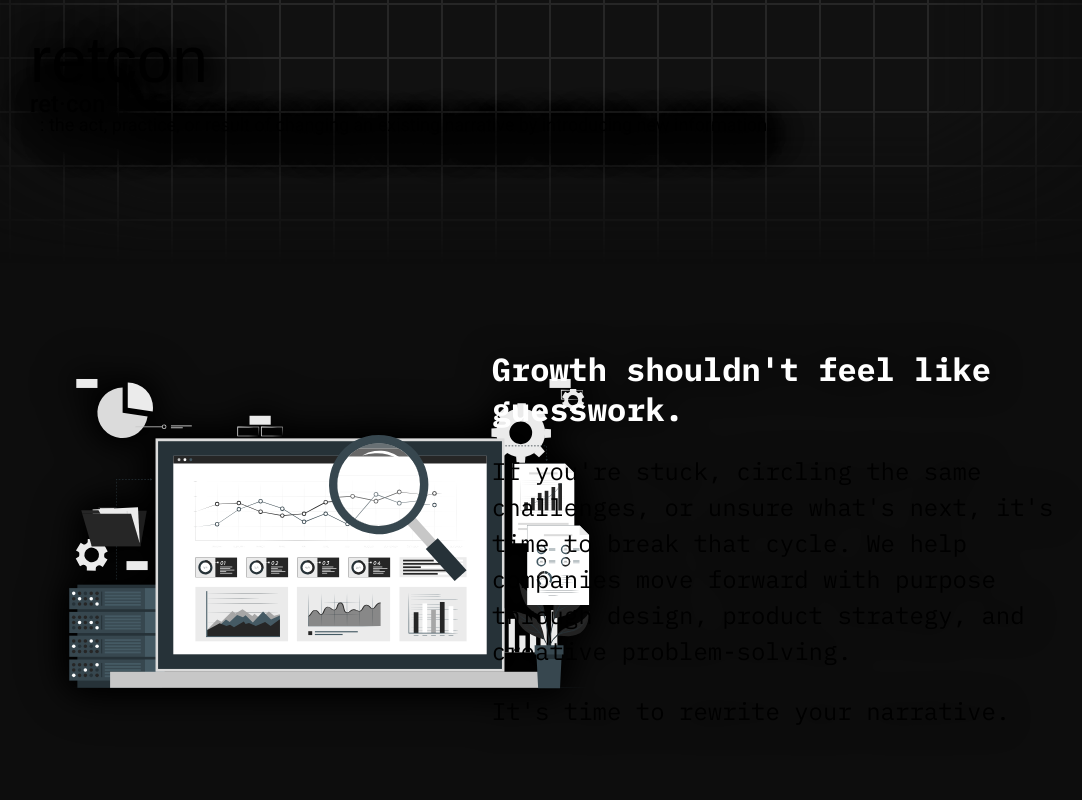
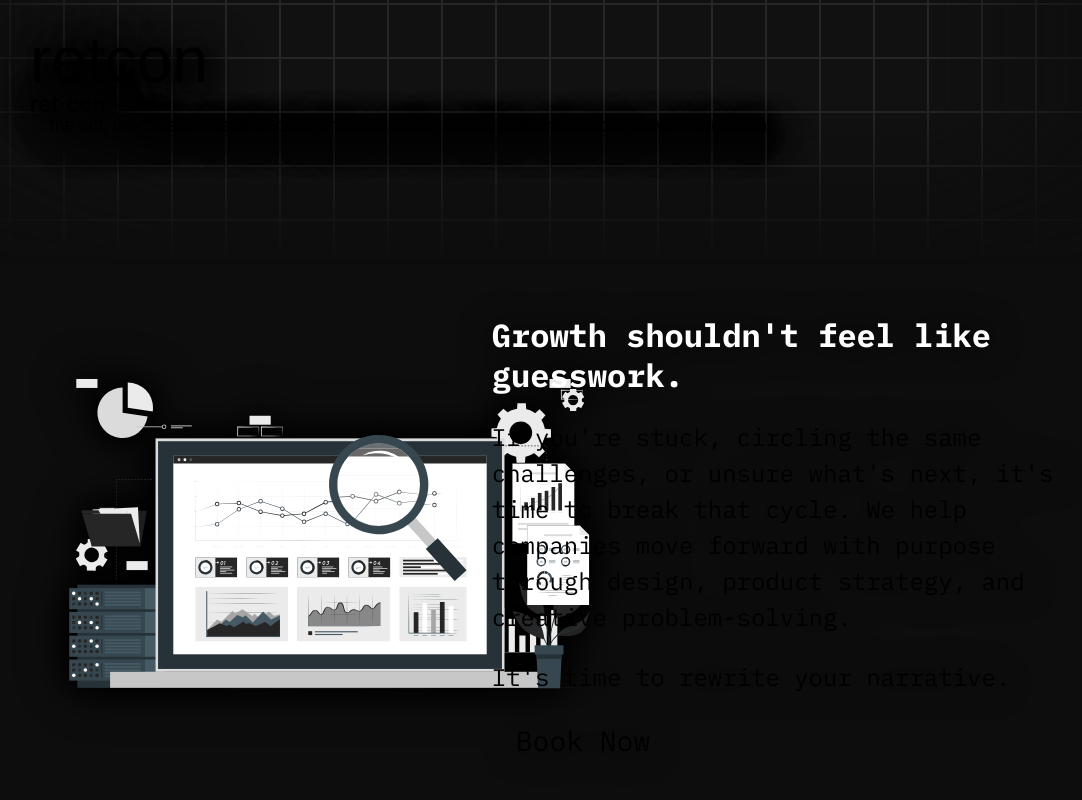
Before and after one commit to evan-baron/retcon-consulting, a Next.js app: page / in a window 1280 px wide. Shown: the part 600-1400 px from the top of the page, without its empty margins (98-1180 px from the left). Built offline with nearby package versions, Linux system fonts and the light colour scheme; a web font is replaced by a local one.

Commit message:
abstracted CTA button into its own component

```diff
--- /dev/null
+++ b/src/app/components/ctaButton/CTA.tsx
@@ -0,0 +1,22 @@
+import React from 'react';
+import styles from './cta.module.scss';
+
+interface CTAProps {
+	content: string;
+	parent?: string; // Optional, used for styling or context
+	disabled?: boolean;
+	className?: string;
+}
+
+const CTA: React.FC<CTAProps> = ({ content, parent, disabled, className }) => (
+	<a
+		href='#contact'
+		className={`${styles.cta} ${!disabled ? styles.done : ''} ${
+			parent === 'hero' && styles.hero
+		} ${className || ''}`}
+	>
+		<span className={styles['cta-text']}>{content}</span>
+	</a>
+);
+
+export default CTA;
--- /dev/null
+++ b/src/app/components/ctaButton/cta.module.scss
@@ -0,0 +1,26 @@
+.cta {
+	all: unset;
+	border: 2px solid var(--main-gray);
+	width: fit-content;
+	font-size: 1.75rem;
+	padding: 0.5rem 1.5rem;
+	border-radius: 0.5rem;
+	text-shadow: none;
+	opacity: 0;
+
+	&.done {
+		opacity: 1;
+		transition: opacity 0.2s ease-in-out;
+		cursor: pointer;
+	}
+
+	&.hero {
+		box-shadow: 0.5rem 0.5rem 1rem black, 0.5rem 0.5rem 2rem black,
+			0.5rem 0.5rem 3rem black;
+		background-color: var(--background);
+	}
+
+	&:hover {
+		background-color: var(--gray4);
+	}
+}
--- a/src/app/components/header/Header.tsx
+++ b/src/app/components/header/Header.tsx
@@ -5,6 +5,9 @@ import React, { useEffect, useState, useRef } from 'react';
 
 // Styles imports
 import styles from './header.module.scss';
+
+// Component imports
+import CTA from '../ctaButton/CTA';
 
 function Header() {
 	// Logic to handle header visibility on scroll: this will hide the header when scrolling down and show it when scrolling up
@@ -50,9 +53,7 @@ function Header() {
 					<li>
 						<a href='#contact'>Contact</a>
 					</li>
-					<li>
-						<a href='#contact'>Book Now</a>
-					</li>
+					<CTA content='Book Now' />
 				</ul>
 			</nav>
 		</header>
--- a/src/app/components/header/header.module.scss
+++ b/src/app/components/header/header.module.scss
@@ -36,7 +36,7 @@
 				border: 2px solid var(--main-gray);
 				width: fit-content;
 
-				padding: 0.5rem 1rem;
+				padding: 0.5rem 1.5rem;
 				border-radius: 0.5rem;
 				cursor: pointer;
 				text-shadow: none;
--- a/src/app/components/hero/Hero.tsx
+++ b/src/app/components/hero/Hero.tsx
@@ -5,6 +5,9 @@ import React, { useRef, useEffect, useState } from 'react';
 
 // Styles Imports
 import styles from './hero.module.scss';
+
+// Component Imports
+import CTA from '../ctaButton/CTA';
 
 // Words for the typing effect
 const words = ['Reimagine', 'Redefine', 'Rewrite', 'Remove your obstacles'];
@@ -23,7 +26,7 @@ function Hero() {
 
 		let lastTime = 0;
 		const throttle = 20; // milliseconds
-		const MAX_EFFECTS = 25; // Maximum number of effects to show
+		const MAX_EFFECTS = 20; // Maximum number of effects to show
 
 		const moveEffect = (event: MouseEvent) => {
 			// Change the hue of the mouse effect based on time, adds a cool color change effect
@@ -145,12 +148,12 @@ function Hero() {
 			<div className={styles.content}>
 				<div className={styles['title-box']}>
 					<h1 className={styles.title}>{displayed}</h1>
-					<button
-						className={`${styles.cta} ${phase === 'done' ? styles.done : ''}`}
+					<CTA
+						className={`${phase === 'done' ? styles.done : ''}`}
 						disabled={phase !== 'done'}
-					>
-						<span className={styles['cta-text']}>Book a free consultation</span>
-					</button>
+						content='Book a free consultation'
+						parent='hero'
+					/>
 				</div>
 
 				<section className={styles.definition}>
--- a/src/app/components/hero/hero.module.scss
+++ b/src/app/components/hero/hero.module.scss
@@ -139,7 +139,7 @@
 				border: 2px solid var(--main-gray);
 				width: fit-content;
 				font-size: 1.75rem;
-				padding: 0.5rem 1rem;
+				padding: 0.5rem 1.5rem;
 				border-radius: 0.5rem;
 				text-shadow: none;
 				background-color: var(--background);
--- /dev/null
+++ b/src/app/components/summary/Summary.tsx
@@ -0,0 +1,48 @@
+// Library imports
+import React from 'react';
+import Image from 'next/image';
+
+// Styles imports
+import styles from './summary.module.scss';
+
+// Component imports
+import CTA from '../ctaButton/CTA';
+
+function Summary() {
+	return (
+		<div className={styles['summary-wrapper']}>
+			<section id='about' className={styles.summary}>
+				<div className={styles.wrapper}>
+					<div className={styles['image-background']}></div>
+				</div>
+				<div className={styles['image-wrapper']}>
+					<Image
+						src='/data-extraction-cuate.svg'
+						alt='Data Extraction Illustration'
+						className={styles['data-image']}
+						width={600}
+						height={600}
+						priority={true}
+					/>
+				</div>
+				<div className={styles['text-wrapper']}>
+					<h2 className={styles['summary-highlight']}>
+						Growth shouldn&#39;t feel like guesswork.
+					</h2>
+					<p className={styles['summary-text']}>
+						If you&#39;re stuck, circling the same challenges, or unsure
+						what&#39;s next, it&#39;s time to break that cycle. We help
+						companies move forward with purpose through design, product
+						strategy, and creative problem-solving.
+					</p>
+					<p className={styles['summary-text']}>
+						It&#39;s time to rewrite your narrative.
+					</p>
+					<CTA content='Book Now' />
+				</div>
+			</section>
+		</div>
+	);
+}
+
+export default Summary;
--- /dev/null
+++ b/src/app/components/summary/summary.module.scss
@@ -0,0 +1,88 @@
+.summary-wrapper {
+	position: relative;
+	width: 100%;
+	height: 800px;
+	display: flex;
+	align-items: center;
+	justify-content: center;
+	filter: drop-shadow(0 0 1rem black);
+
+	.summary {
+		width: 100%;
+		height: 800px;
+		position: relative;
+		transform: translateY(-125px);
+
+		clip-path: polygon(0px 150px, 100% 0px, 100% 650px, 0px 800px);
+		background-color: var(--gray6);
+
+		display: flex;
+		align-items: center;
+		justify-content: space-between;
+		padding-left: 10%;
+
+		z-index: 5;
+
+		.wrapper {
+			filter: drop-shadow(0 0 1rem black);
+
+			.image-background {
+				position: relative;
+				display: flex;
+				align-items: center;
+				justify-content: center;
+				left: 25px;
+				width: 550px;
+				height: 650px;
+				clip-path: ellipse(30% 50% at 50% 50%);
+				transform: rotate(60deg);
+				background-color: var(--gray4);
+			}
+		}
+
+		.image-wrapper {
+			position: absolute;
+			filter: drop-shadow(0 0 1rem black);
+		}
+
+		.text-wrapper {
+			position: relative;
+			display: flex;
+			flex-direction: column;
+			gap: 1.5rem;
+			right: 10%;
+			width: 575px;
+
+			.summary-highlight {
+				color: white;
+				/* color: var(--teal1); */
+				font-weight: 700;
+				font-size: 2rem;
+				line-height: 1.25;
+			}
+
+			.summary-text {
+				font-size: 1.5rem;
+				color: var(--gray1);
+				font-weight: 400;
+				line-height: 1.5;
+				text-wrap: pretty;
+			}
+
+			.cta {
+				font-size: 1.5rem;
+				border: 2px solid var(--main-gray);
+				width: fit-content;
+
+				padding: 0.5rem 1.5rem;
+				border-radius: 0.5rem;
+				cursor: pointer;
+				text-shadow: none;
+
+				&:hover {
+					background-color: var(--gray4);
+				}
+			}
+		}
+	}
+}
--- a/src/app/page.module.css
+++ b/src/app/page.module.css
@@ -4,78 +4,4 @@
 	display: flex;
 	flex-direction: column;
 	min-height: 100vh;
-
-	.summary-wrapper {
-		position: relative;
-		width: 100%;
-		height: 800px;
-		display: flex;
-		align-items: center;
-		justify-content: center;
-		filter: drop-shadow(0 0 1rem black);
-	}
-
-	.summary {
-		width: 100%;
-		height: 800px;
-		position: relative;
-		transform: translateY(-125px);
-
-		clip-path: polygon(0px 150px, 100% 0px, 100% 650px, 0px 800px);
-		background-color: var(--gray6);
-
-		display: flex;
-		align-items: center;
-		justify-content: space-between;
-		padding-left: 10%;
-
-		z-index: 5;
-
-		.wrapper {
-			filter: drop-shadow(0 0 1rem black);
-
-			.image-background {
-				position: relative;
-				display: flex;
-				align-items: center;
-				justify-content: center;
-				left: 25px;
-				width: 550px;
-				height: 650px;
-				clip-path: ellipse(30% 50% at 50% 50%);
-				transform: rotate(60deg);
-				background-color: var(--gray4);
-			}
-		}
-
-		.image-wrapper {
-			position: absolute;
-			filter: drop-shadow(0 0 1rem black);
-		}
-
-		.text-wrapper {
-			position: relative;
-			display: flex;
-			flex-direction: column;
-			gap: 1.5rem;
-			right: 10%;
-			width: 575px;
-
-			.summary-highlight {
-				color: white;
-				/* color: var(--teal1); */
-				font-weight: 700;
-				font-size: 2rem;
-				line-height: 1.25;
-			}
-
-			.summary-text {
-				font-size: 1.5rem;
-				color: var(--gray1);
-				font-weight: 400;
-				line-height: 1.5;
-				text-wrap: pretty;
-			}
-		}
-	}
 }
--- a/src/app/page.tsx
+++ b/src/app/page.tsx
@@ -8,6 +8,7 @@ import styles from './page.module.css';
 import Header from './components/header/Header';
 import Footer from './components/footer/Footer';
 import Hero from './components/hero/Hero';
+import Summary from './components/summary/Summary';
 
 export default function Home() {
 	return (
@@ -16,37 +17,8 @@ export default function Home() {
 			<main className={styles.main}>
 				<Header />
 				<Hero />
-				<div className={styles['summary-wrapper']}>
-					<section id='about' className={styles.summary}>
-						<div className={styles.wrapper}>
-							<div className={styles['image-background']}></div>
-						</div>
-						<div className={styles['image-wrapper']}>
-							<Image
-								src='/data-extraction-cuate.svg'
-								alt='Data Extraction Illustration'
-								className={styles['data-image']}
-								width={600}
-								height={600}
-								priority={true}
-							/>
-						</div>
-						<div className={styles['text-wrapper']}>
-							<h2 className={styles['summary-highlight']}>
-								Growth shouldn&#39;t feel like guesswork.
-							</h2>
-							<p className={styles['summary-text']}>
-								If you&#39;re stuck, circling the same challenges, or unsure
-								what&#39;s next, it&#39;s time to break that cycle. We help
-								companies move forward with purpose through design, product
-								strategy, and creative problem-solving.
-							</p>
-							<p className={styles['summary-text']}>
-								It&#39;s time to rewrite your narrative.
-							</p>
-						</div>
-					</section>
-				</div>
+				<Summary />
+
 				<section id='services' className={styles.services}>
 					Services
 				</section>
```
